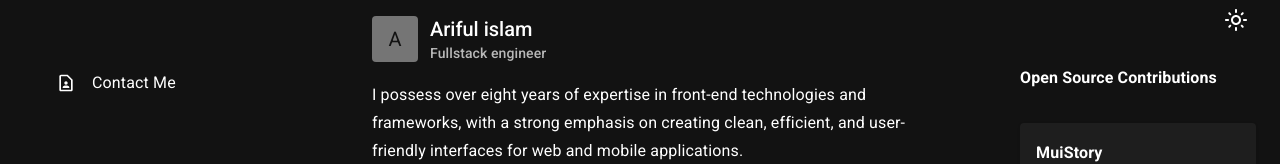
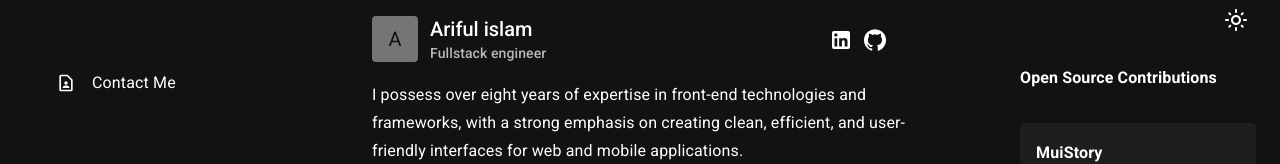
Before and after one commit to arifulbgt4/ariful.io, a Next.js app: page / in a window 1280 px wide. Shown: the top 164 px of the page. Built offline with nearby package versions, Linux system fonts and the light colour scheme.

Commit message:
chore: clean code

```diff
--- a/src/layouts/DefaultLayout/index.tsx
+++ b/src/layouts/DefaultLayout/index.tsx
@@ -28,6 +28,8 @@ const DefaultLayout: FC<DefaultLayoutOptions> = ({ children }) => {
   const pathName = usePathname();
   const themes = useTheme();
 
+  console.log("first", LANDING_PATHS.includes(pathName));
+
   const { toggleColorMode } = useContext(ColorModeContext);
   return (
     <ScrollTrigger threshold={100}>
@@ -43,9 +45,19 @@ const DefaultLayout: FC<DefaultLayoutOptions> = ({ children }) => {
           >
             <Grid
               item
-              xs={LANDING_PATHS.includes(pathName) ? (trigger ? 9 : 6) : 9}
+              xs={
+                Boolean(LANDING_PATHS.includes(pathName))
+                  ? trigger
+                    ? 9
+                    : 6
+                  : 9
+              }
             >
-              <PortfolioHeader />
+              <PortfolioHeader
+                triger={
+                  Boolean(LANDING_PATHS.includes(pathName)) ? trigger : true
+                }
+              />
             </Grid>
             <Grid item xs={3}>
               <Stack direction="row" justifyContent="end">
--- a/src/widgets/ListNavigation/index.tsx
+++ b/src/widgets/ListNavigation/index.tsx
@@ -1,3 +1,5 @@
+// Next
+import { usePathname } from "next/navigation";
 // @mui
 import {
   ListItemIcon,
@@ -10,10 +12,12 @@ import {
 import { ContactPageOutlined as ContactPageOutlinedIcon } from "@mui/icons-material";
 
 const ListNavigation = () => {
+  const pathName = usePathname();
   return (
     <MenuList disablePadding sx={{ px: 2 }}>
       <MenuItem
         href="/contact"
+        selected={Boolean(pathName === "/contact")}
         sx={{
           borderRadius: 2.5,
           [`&.${menuItemClasses.selected}`]: {
--- a/src/widgets/PortfolioHeader/index.tsx
+++ b/src/widgets/PortfolioHeader/index.tsx
@@ -1,8 +1,21 @@
 // @mui
-import { Box, Link, Stack, Avatar, Typography } from "@mui/material";
+import {
+  Box,
+  Link,
+  Stack,
+  Avatar,
+  Typography,
+  IconButton,
+} from "@mui/material";
+// Icons
+import {
+  GitHub as GitHubIcon,
+  LinkedIn as LinkedInIcon,
+} from "@mui/icons-material";
 
-const PortfolioHeader = () => {
+const PortfolioHeader = ({ triger }: { triger: boolean }) => {
   return (
+    <Stack direction="row" justifyContent="space-between" alignItems="center">
       <Stack
         direction="row"
         sx={{
@@ -25,6 +38,29 @@ const PortfolioHeader = () => {
           </Typography>
         </Box>
       </Stack>
+      {!triger && (
+        <Stack direction="row" sx={{ mr: 4, mt: 2 }}>
+          <Link
+            underline="none"
+            href="https://www.linkedin.com/in/ariful25278/"
+            target="_blank"
+          >
+            <IconButton size="small">
+              <LinkedInIcon />
+            </IconButton>
+          </Link>
+          <Link
+            underline="none"
+            href="https://github.com/arifulbgt4"
+            target="_blank"
+          >
+            <IconButton size="small">
+              <GitHubIcon />
+            </IconButton>
+          </Link>
+        </Stack>
+      )}
+    </Stack>
   );
 };
 
```
Lines whose indentation alone changed are shown as unchanged.
